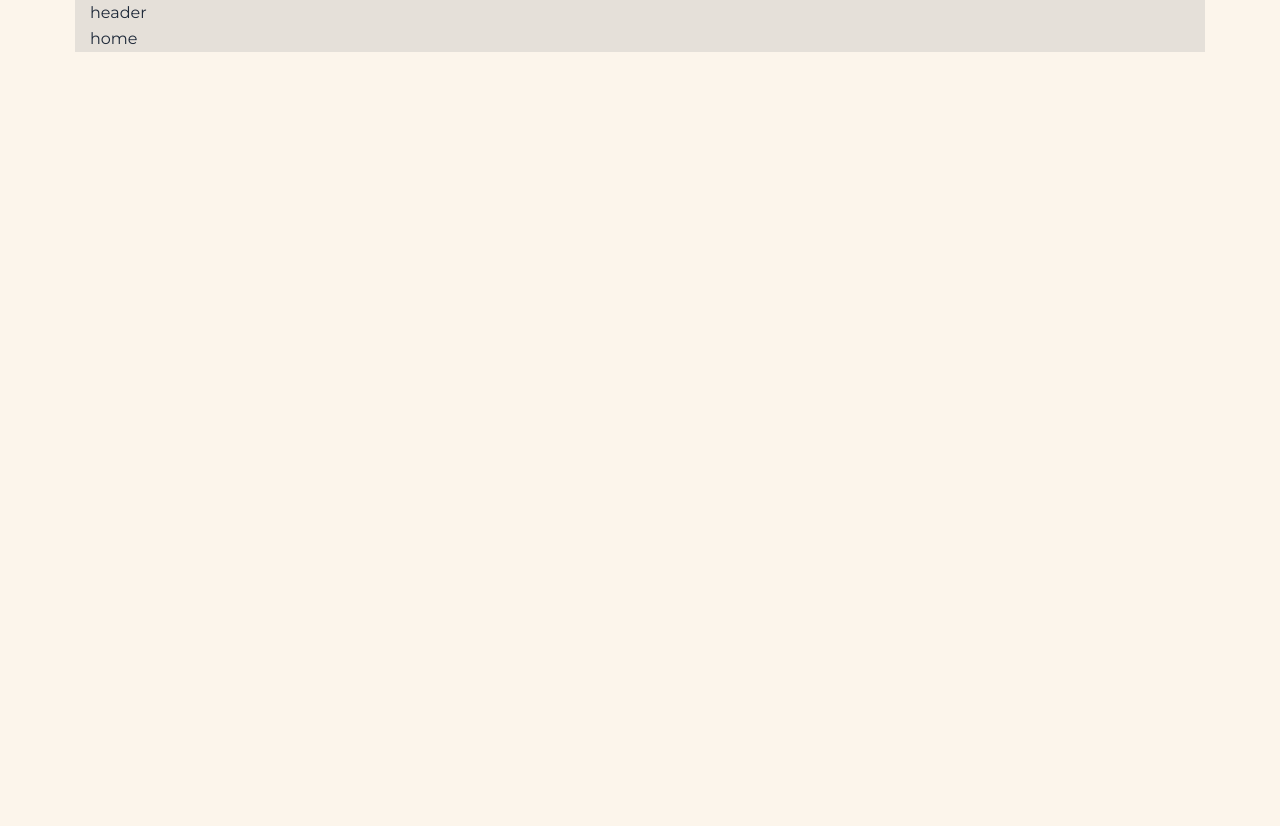
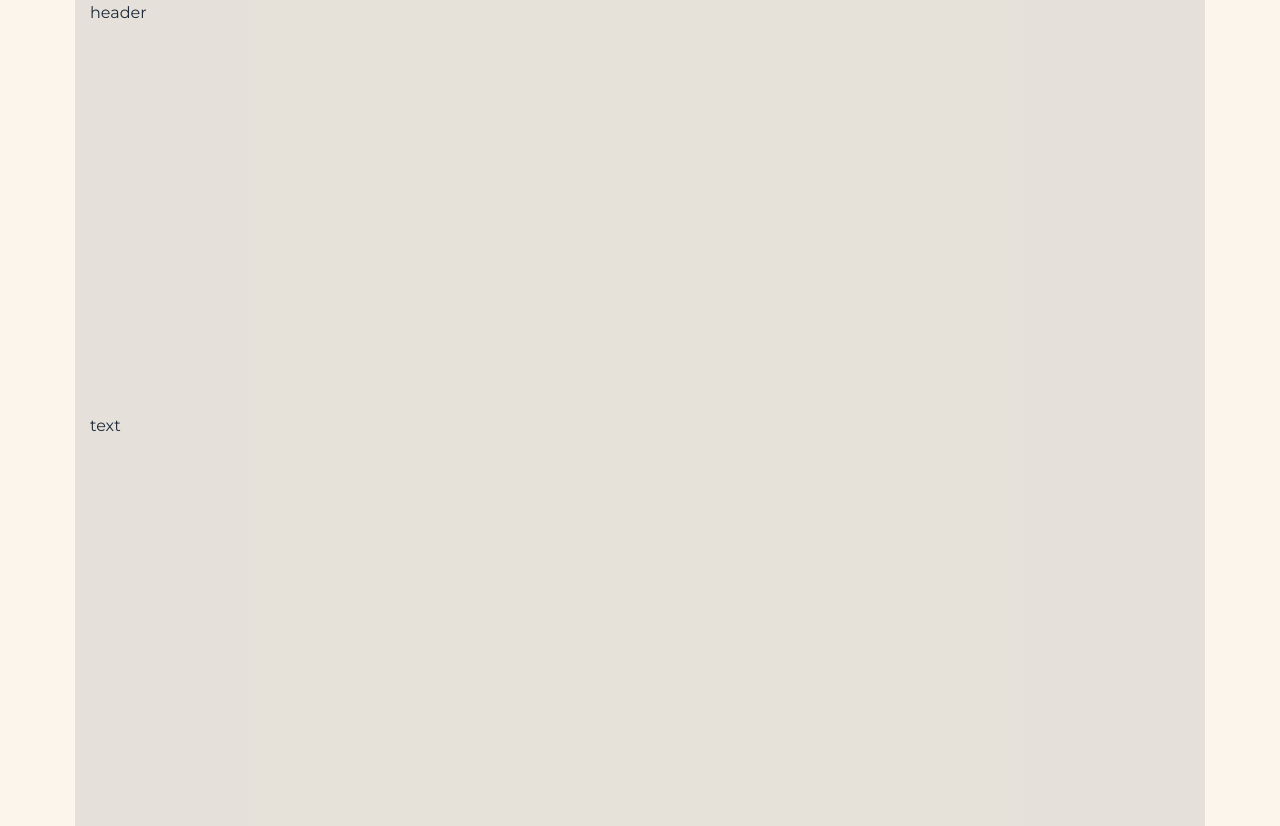
Before and after one commit to misiek869/zowlak_studio_website, a Next.js app: page / in a window 1280 px wide. Before the commit the page ends 800 px from the top, so only its background shows below. Built offline with nearby package versions, Linux system fonts and the light colour scheme.

Commit message:
create first Home page draft

```diff
--- a/app/page.tsx
+++ b/app/page.tsx
@@ -4,12 +4,16 @@ import { motion } from 'framer-motion'
 const Home = () => {
 	return (
 		<motion.section
+			className='flex h-screen items-center'
 			initial={{ opacity: 0 }}
 			animate={{
 				opacity: 1,
 				transition: { delay: 1, duration: 0.4, ease: 'easeIn' },
 			}}>
-			home
+			<div className='flex flex-col xl:flex-row items-center justify-between w-full'>
+				<div className='w-full xl:w-[550px]'>text</div>
+				<div className='flex-1 hidden xl:block relative z-20'>{/* blob */}</div>
+			</div>
 		</motion.section>
 	)
 }
```
